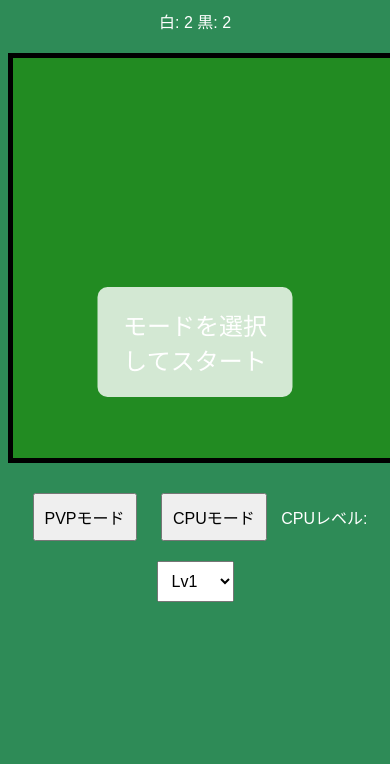
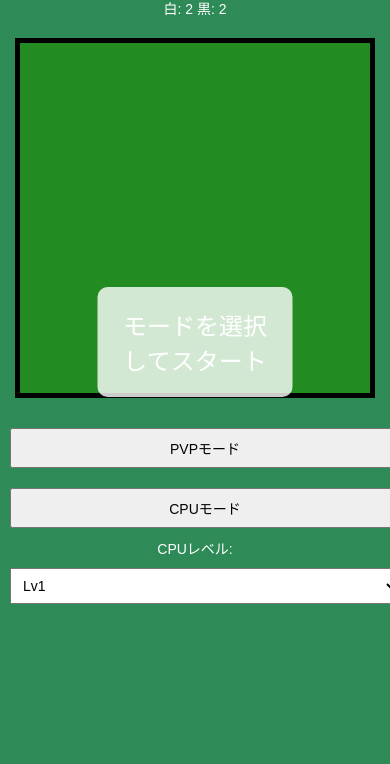
Before and after one commit to Jhon04-16/game.R, a plain HTML site: page index.html in a window 390 px wide. Shown: the part 80-844 px from the top of the page. Drawn offline with Linux system fonts and the light colour scheme.

Commit message:
style.css

```diff
--- a/style.css
+++ b/style.css
@@ -17,3 +17,77 @@ button, select {
     padding: 10px;
     font-size: 16px;
 }
+
+/* 基本スタイル */
+body {
+    font-family: Arial, sans-serif;
+    text-align: center;
+    background-color: #2E8B57;
+    color: white;
+    margin: 0;
+}
+
+canvas {
+    background-color: #228B22;
+    display: block;
+    margin: 20px auto;
+    border: 5px solid black;
+}
+
+button, select {
+    margin: 10px;
+    padding: 10px;
+    font-size: 16px;
+}
+
+/* スマートフォン向け */
+@media screen and (max-width: 600px) {
+    body {
+        font-size: 14px;
+    }
+
+    canvas {
+        width: 100%;
+        height: auto;
+        max-width: 350px;
+    }
+
+    button, select {
+        font-size: 14px;
+        width: 100%;
+        padding: 8px;
+    }
+}
+
+/* タブレット向け */
+@media screen and (min-width: 601px) and (max-width: 1024px) {
+    body {
+        font-size: 16px;
+    }
+
+    canvas {
+        width: 80%;
+        height: auto;
+    }
+
+    button, select {
+        font-size: 16px;
+        width: 80%;
+    }
+}
+
+/* PC向け */
+@media screen and (min-width: 1025px) {
+    body {
+        font-size: 18px;
+    }
+
+    canvas {
+        width: 400px;
+        height: 400px;
+    }
+
+    button, select {
+        font-size: 16px;
+    }
+}
```
